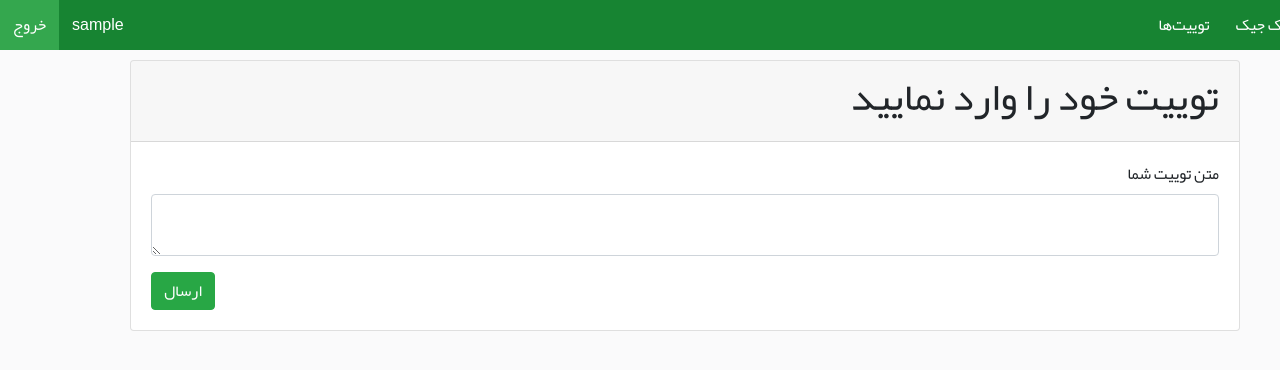
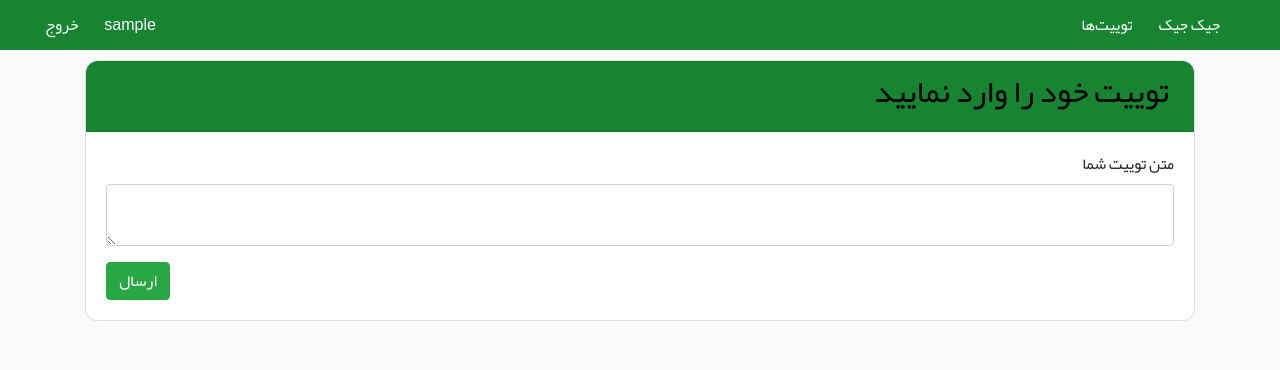
Before and after one commit to mostmand/jike, a Django app: page /twitter/create in a window 1280 px wide; the page is wider, and only the part inside the window is pictured. Shown: the top 370 px of that part. Run offline with Django 3.2, Linux system fonts and the light colour scheme; the visitor is signed in with stand-in values (Sample User, id 1); some libraries are stand-ins or nearby versions.

Commit message:
Fix some small css issues

```diff
--- /dev/null
+++ b/accounts/forms.py
@@ -0,0 +1,6 @@
+from django import forms
+
+
+class UploadPhotoForm(forms.Form):
+    title = forms.CharField(max_length=50)
+    file = forms.ImageField()
--- a/accounts/templates/signup.html
+++ b/accounts/templates/signup.html
@@ -9,7 +9,7 @@
             <h2 class="row title">ثبت نام</h2>
         </div>
         <div class="card-body">
-            <form class="row" method="post" action="/signup/register">
+            <form class="row" method="post" action="/account/signup/register">
                 <div class="container container-fluid">
                     {% csrf_token %}
                     <div class="form-group">
--- a/accounts/urls.py
+++ b/accounts/urls.py
@@ -4,6 +4,7 @@
 from accounts import views
 
 urlpatterns = [
-    path('', views.index),
-    path('register', views.register),
+    path('signup', views.signup),
+    path('signup/register', views.register),
+    path('profile', views.profile)
 ]
--- a/jike/urls.py
+++ b/jike/urls.py
@@ -23,5 +23,5 @@
     path('admin/', admin.site.urls),
     path('accounts/', include('django.contrib.auth.urls')),
     path('', TemplateView.as_view(template_name='home.html'), name='home'),
-    path('signup/', include('accounts.urls'), name='signup'),
+    path('account/', include('accounts.urls'), name='account'),
 ]
--- a/static/style/css/style.css
+++ b/static/style/css/style.css
@@ -14,7 +14,8 @@
 .my-navbar {
     background-color: #178432;
     color: white;
-    padding: 0;
+    text-align: center;
+    padding: 0 2rem;
 }
 
 .my-navbar .navbar-nav .nav-link {
@@ -46,3 +47,17 @@
 .left{
     text-align: left;
 }
+
+.card .card-header{
+    background-color: #178432;
+    border-top-right-radius: 0.75rem;
+    border-top-left-radius: 0.75rem;
+    color: whitesmoke;
+}
+
+.card{
+    margin-bottom: 10px;
+    margin-top: 10px;
+    padding: 0;
+    border-radius: 0.75rem;
+}
--- a/templates/base.html
+++ b/templates/base.html
@@ -9,7 +9,7 @@
 </head>
 <body>
     <nav class="navbar navbar-expand-sm navbar-dark my-navbar">
-        <ul class="navbar-nav col-sm-11">
+        <ul class="navbar-nav ml-auto col-sm-auto">
             <li class="nav-item">
                 <a class="nav-link" href="/">جیک جیک</a>
             </li>
@@ -17,7 +17,7 @@
                 <a class="nav-link" href="/twitter">توییت‌ها</a>
             </li>
         </ul>
-        <ul class="navbar-nav col-sm-1">
+        <ul class="navbar-nav mr-auto col-sm-auto">
             {% if user.is_authenticated %}
                 <li class="nav-item">
                     <a class="nav-link active">{{user}}</a>
--- a/templates/home.html
+++ b/templates/home.html
@@ -6,8 +6,8 @@
     <div class="card" style="text-align: center">
         <div class="card-body">
             <div>
-                <div>
-                    <img src="/static/style/images/logo.png" alt="Twitter logo">
+                <div class="container container-fluid">
+                    <img src="/static/style/images/logo.png" alt="Twitter logo" width="80%">
                 </div>
             </div>
             <div>
@@ -19,7 +19,7 @@
             </div>
             <div>
                 <div class="form-group">
-                    <a class="btn btn-success button my-button" href="/signup">
+                    <a class="btn btn-success button my-button" href="/account/signup">
                     ثبت نام
                     </a>
                     <a class="btn btn-success button my-button" href="{% url 'login' %}">ورود</a>
--- a/twitter/templates/twitter/create.html
+++ b/twitter/templates/twitter/create.html
@@ -3,10 +3,9 @@
     {% if error_message %}<p><strong>{{ error_message }}</strong></p>{% endif %}
     <div class="card">
         <div class="card-header">
-            <h1 class="">توییت خود را وارد نمایید</h1>
+            <h1 class="title">توییت خود را وارد نمایید</h1>
         </div>
         <div class="card-body">
-
             <form action="{% url 'twitter:submit' %}" method="post">
                 {% csrf_token %}
                 <div class="form-group">
```
Also changed, not shown: accounts/templates/profile.html (added, +14 -0 lines), accounts/views.py (+27 -1 lines), twitter/templates/twitter/index.html (+7 -7 lines).
